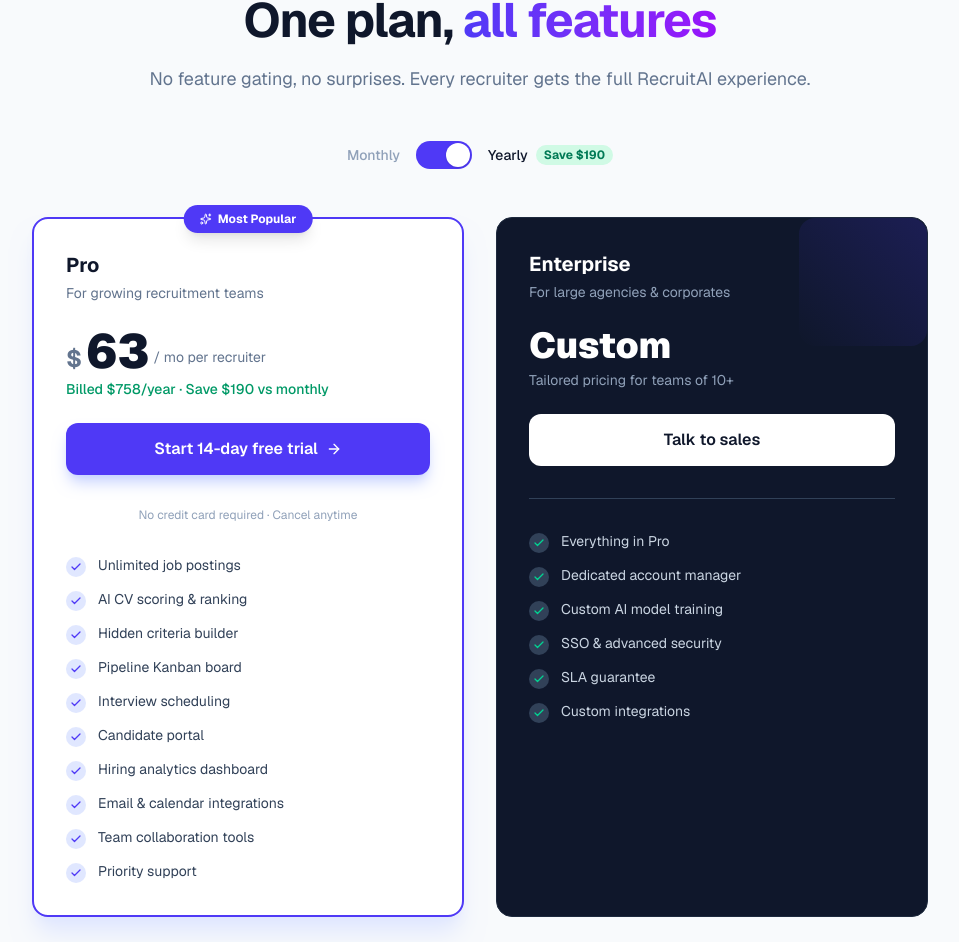
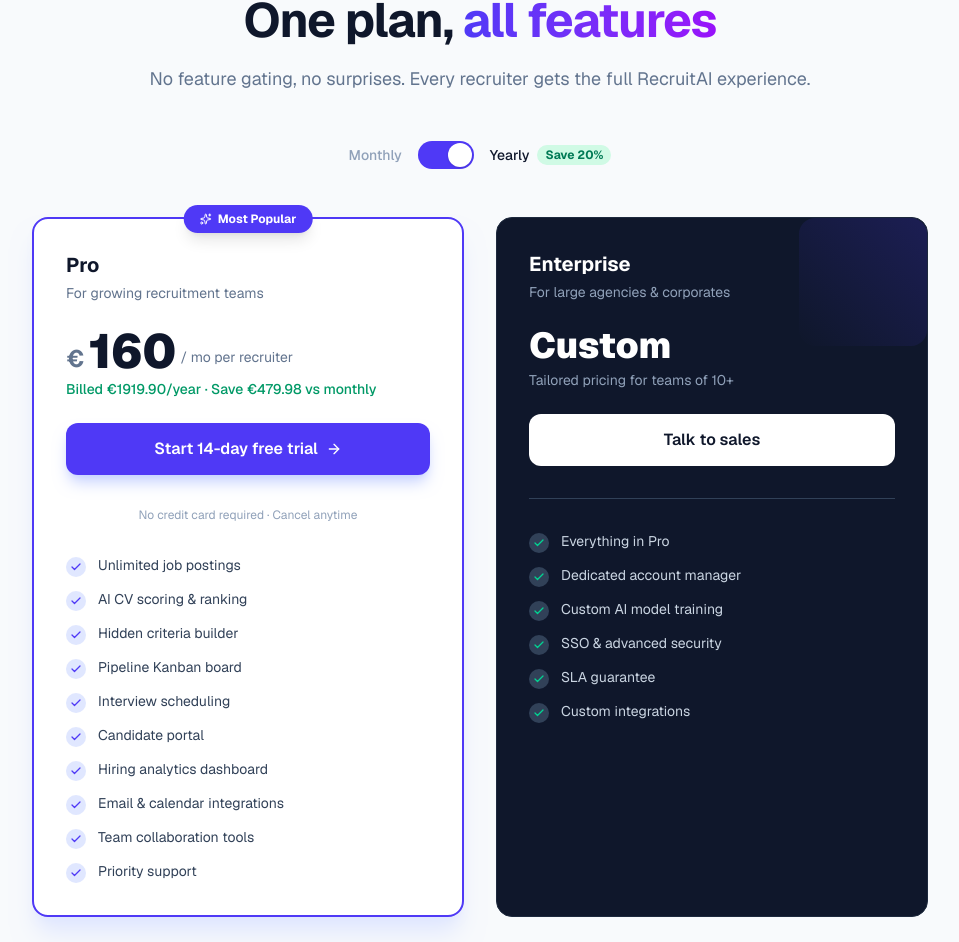
Before and after one commit to OneLove115/recruitai, a Next.js app: page / in a window 1280 px wide. Shown: the part 4267-5209 px from the top of the page, without its empty margins (160-1119 px from the left). Built offline with nearby package versions, Linux system fonts and the light colour scheme.

Commit message:
Update pricing to €199.99/month with 20% yearly discount

```diff
--- a/src/components/Pricing.tsx
+++ b/src/components/Pricing.tsx
@@ -30,9 +30,9 @@
 export default function Pricing() {
   const [billing, setBilling] = useState<"monthly" | "yearly">("yearly");
 
-  const monthlyPrice = 79;
-  const yearlyPrice = 758;
-  const yearlySavings = monthlyPrice * 12 - yearlyPrice;
+  const monthlyPrice = 199.99;
+  const yearlyPrice = 1919.90; // 20% discount: 2399.88 * 0.8
+  const yearlySavings = (monthlyPrice * 12) - yearlyPrice; // ~€480 savings
 
   return (
     <section id="pricing" className="py-24 lg:py-32 bg-slate-50">
@@ -87,7 +87,7 @@
           >
             Yearly
             <span className="inline-flex items-center bg-emerald-100 text-emerald-700 text-xs font-bold px-2 py-0.5 rounded-full">
-              Save ${yearlySavings}
+              Save 20%
             </span>
           </span>
         </div>
@@ -112,7 +112,7 @@
             {/* Price */}
             <div className="mb-6">
               <div className="flex items-end gap-1">
-                <span className="text-2xl font-bold text-slate-500">$</span>
+                <span className="text-2xl font-bold text-slate-500">€</span>
                 <span className="text-5xl font-black text-slate-900">
                   {billing === "monthly" ? monthlyPrice : Math.round(yearlyPrice / 12)}
                 </span>
@@ -120,12 +120,12 @@
               </div>
               {billing === "yearly" && (
                 <p className="text-sm text-emerald-600 font-medium mt-1">
-                  Billed ${yearlyPrice}/year · Save ${yearlySavings} vs monthly
+                  Billed €{yearlyPrice.toFixed(2)}/year · Save €{yearlySavings.toFixed(2)} vs monthly
                 </p>
               )}
               {billing === "monthly" && (
                 <p className="text-sm text-slate-400 mt-1">
-                  Billed ${monthlyPrice}/month per recruiter
+                  Billed €{monthlyPrice}/month per recruiter
                 </p>
               )}
             </div>
```
